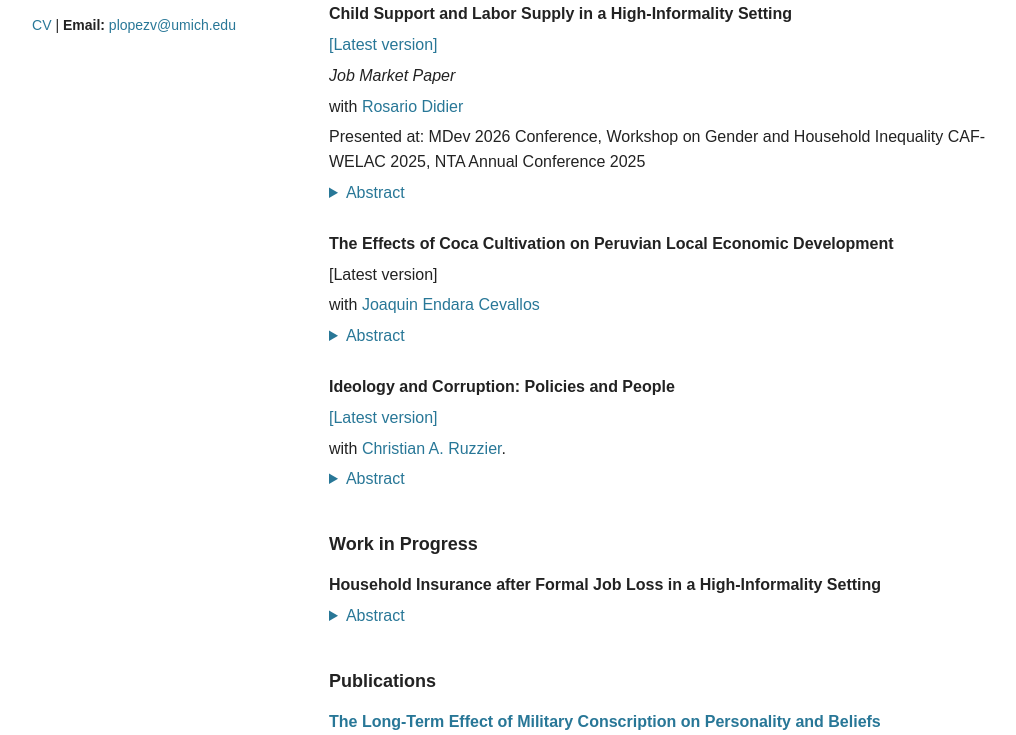
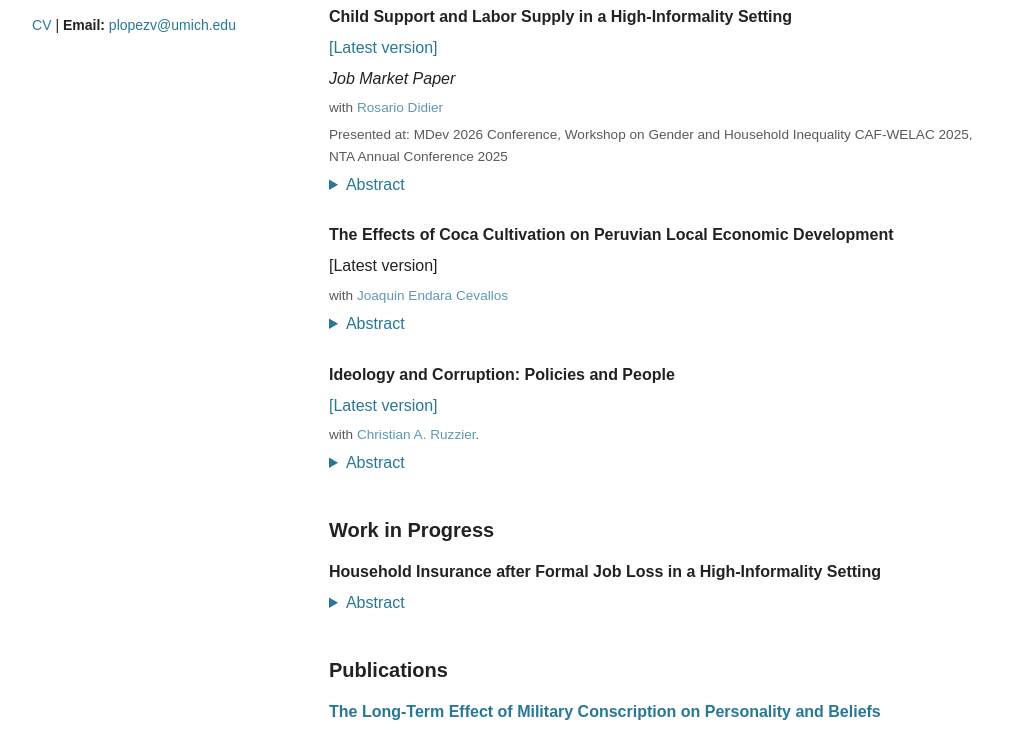
Before and after one commit to paulalopezv/Site, a Next.js app: page / in a window 1280 px wide. Shown: the part 353-1088 px from the top of the page, without its empty margins (136-1152 px from the left). Built offline with nearby package versions, Linux system fonts and the light colour scheme.

Commit message:
Style: de-emphasize coauthor/venue lines, emphasize section headings
Co-Authored-By: Claude Sonnet 5 <noreply@anthropic.com>

```diff
--- a/app/globals.css
+++ b/app/globals.css
@@ -30,9 +30,10 @@ h1 { margin: 0; font-size: 1.375rem; line-height: 1.4; font-weight: 700; }
 .academic-content { min-width: 0; }
 .introduction { max-width: 660px; margin: 0 auto; }
 .research-section { max-width: 660px; margin: 40px auto 0; }
-.research-section h2 { margin: 0 0 16px; font-size: 1.125rem; line-height: 1.4; font-weight: 700; }
+.research-section h2 { margin: 0 0 16px; font-size: 1.25rem; line-height: 1.4; font-weight: 700; }
 .publication h3 { margin: 0 0 6px; font-size: 1rem; line-height: 1.55; font-weight: 700; }
 .publication p { margin: 0 0 6px; }
+.publication p.meta { font-size: 0.85rem; opacity: 0.75; }
 .publication + .publication { margin-top: 26px; }
 .abstract summary { width: fit-content; color: var(--link); cursor: pointer; }
 .abstract summary:hover { text-decoration: underline; text-underline-offset: 3px; }
--- a/app/page.tsx
+++ b/app/page.tsx
@@ -31,8 +31,8 @@ export default function Home() {
           <h3>Child Support and Labor Supply in a High-Informality Setting</h3>
           <p><a href="https://www.dropbox.com/scl/fi/uw3zq37832szkgqyddrv6/latest.pdf?rlkey=68100p4gv3djhjdtaw86jbsvv&st=mcfdpbjj&dl=0">[Latest version]</a></p>
           <p><em>Job Market Paper</em></p>
-          <p>with <a href="https://www.rosariod.com/">Rosario Didier</a></p>
-          <p>Presented at: MDev 2026 Conference, Workshop on Gender and Household Inequality CAF-WELAC 2025, NTA Annual Conference 2025</p>
+          <p className="meta">with <a href="https://www.rosariod.com/">Rosario Didier</a></p>
+          <p className="meta">Presented at: MDev 2026 Conference, Workshop on Gender and Household Inequality CAF-WELAC 2025, NTA Annual Conference 2025</p>
           <details className="abstract">
             <summary>Abstract</summary>
             <p>
@@ -43,7 +43,7 @@ export default function Home() {
         <article className="publication">
           <h3>The Effects of Coca Cultivation on Peruvian Local Economic Development</h3>
           <p>[Latest version]</p>
-          <p>with <a href="https://jendara.com/">Joaquin Endara Cevallos</a></p>
+          <p className="meta">with <a href="https://jendara.com/">Joaquin Endara Cevallos</a></p>
           <details className="abstract">
             <summary>Abstract</summary>
             <p>
@@ -54,7 +54,7 @@ export default function Home() {
         <article className="publication">
           <h3>Ideology and Corruption: Policies and People</h3>
           <p><a href="https://www.dropbox.com/scl/fi/gcen8mc7shlv95rjkowxz/L-pez-Villalba-Ruzzier_Ideology-and-Corruption_country-analysis.pdf?rlkey=5w8ui6lcjp03w6p4re14lg4tg&st=6keueo2k&dl=0">[Latest version]</a></p>
-          <p>with <a href="https://sites.google.com/site/christianruzzier/home">Christian A. Ruzzier</a>.</p>
+          <p className="meta">with <a href="https://sites.google.com/site/christianruzzier/home">Christian A. Ruzzier</a>.</p>
           <details className="abstract">
             <summary>Abstract</summary>
             <p>
@@ -83,7 +83,7 @@ export default function Home() {
               The Long-Term Effect of Military Conscription on Personality and Beliefs
             </a>
           </h3>
-          <p>
+          <p className="meta">
             with <a href="https://sites.google.com/udesa.edu.ar/gabrielaertolanavajas/home">Gabriela Ertola Navajas</a>,{" "}
             <a href="https://www.antoniavazquez.com">Antonia Vazquez</a> and{" "}
             <a href="https://sites.google.com/a/udesa.edu.ar/mrossi/">Martín A. Rossi</a>.
@@ -102,7 +102,7 @@ export default function Home() {
               Firm-level productivity in Latin America and the Caribbean
             </a>
           </h3>
-          <p>with <a href="https://idbinvest.org/en/blog/author/lucas-figal-garone">Lucas Figal Garone</a>, <a href="https://idbinvest.org/en/member/alessandro-maffioli">Alessandro Maffioli</a> and <a href="https://sites.google.com/site/christianruzzier/home">Christian A. Ruzzier</a>.</p>
+          <p className="meta">with <a href="https://idbinvest.org/en/blog/author/lucas-figal-garone">Lucas Figal Garone</a>, <a href="https://idbinvest.org/en/member/alessandro-maffioli">Alessandro Maffioli</a> and <a href="https://sites.google.com/site/christianruzzier/home">Christian A. Ruzzier</a>.</p>
           <p><strong><em>Research in Economics</em></strong>, 74(2), 2020.</p>
           <details className="abstract">
             <summary>Abstract</summary>
```
